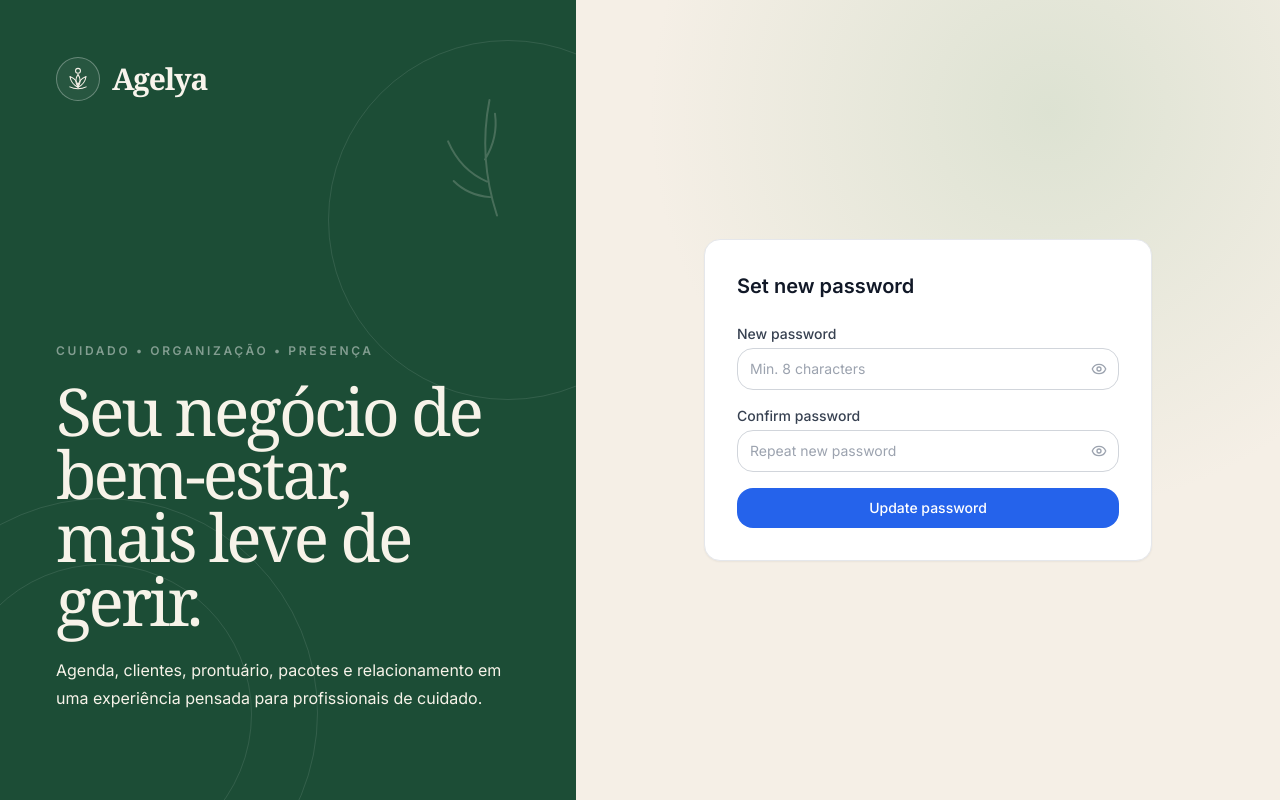
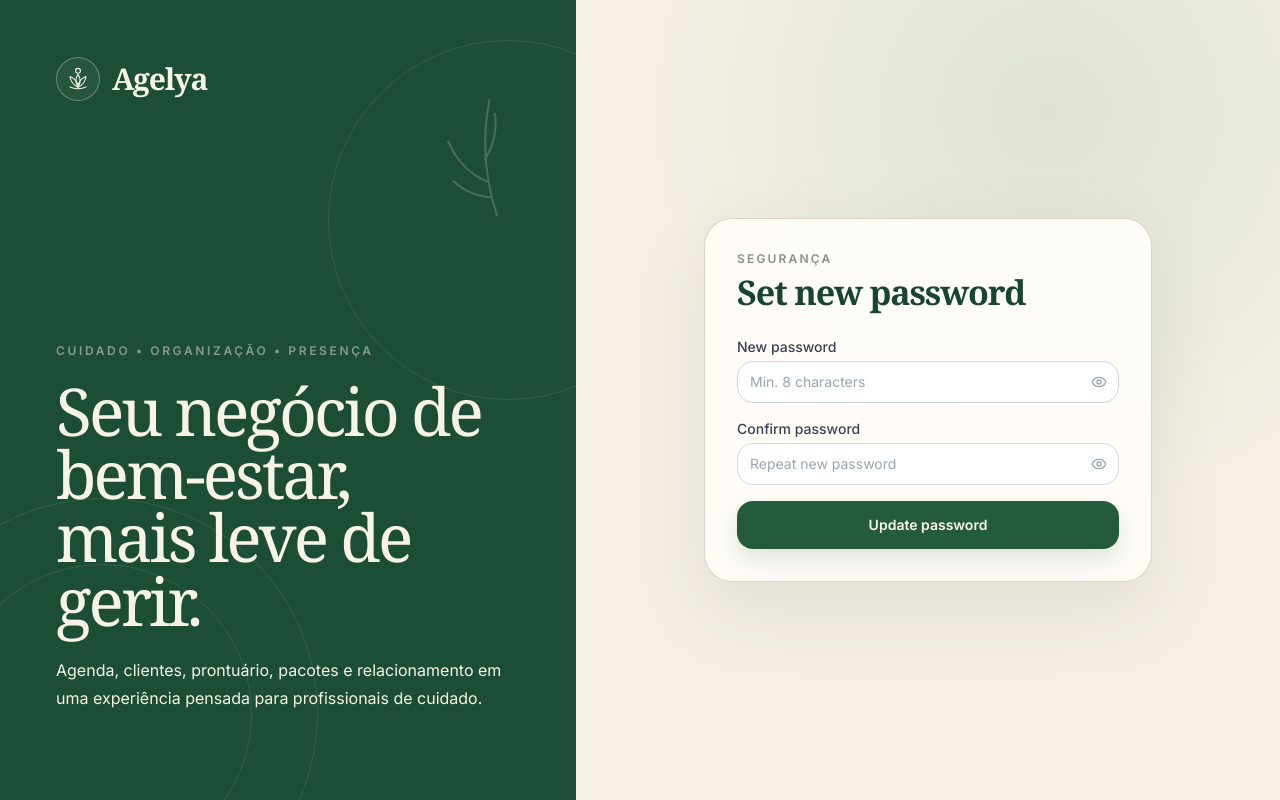
Before and after one commit to anthonytribeiro587/agelya, a Next.js app: page /reset-password in a window 1280 px wide. Built offline with nearby package versions, Linux system fonts and the light colour scheme; no server answers.

Commit message:
style: redesign password reset

```diff
--- a/app/(auth)/reset-password/page.tsx
+++ b/app/(auth)/reset-password/page.tsx
@@ -1,5 +1,6 @@
 import { updatePassword } from './actions'
 import { PasswordInput } from '@/components/ui/password-input'
+import { Button } from '@/components/ui/button'
 
 export default function ResetPasswordPage({
   searchParams,
@@ -7,11 +8,12 @@ export default function ResetPasswordPage({
   searchParams: { error?: string }
 }) {
   return (
-    <div className="bg-white rounded-2xl shadow-sm border border-gray-200 p-8">
-      <h1 className="text-xl font-semibold text-gray-900 mb-6">Set new password</h1>
+    <div className="agelya-auth-card rounded-[28px] p-6 sm:p-8">
+      <p className="text-xs font-semibold uppercase tracking-[.18em] text-[#879188]">Segurança</p>
+      <h1 className="agelya-serif mt-2 mb-7 text-[34px] leading-none font-semibold tracking-[-.035em] text-[#17452f]">Set new password</h1>
 
       {searchParams.error && (
-        <div className="bg-red-50 border border-red-200 text-red-700 text-sm rounded-lg px-4 py-3 mb-4">
+        <div className="bg-[#f8e8e5] border border-[#ebcbc7] text-[#8a4842] text-sm rounded-xl px-4 py-3 mb-4">
           {searchParams.error}
         </div>
       )}
@@ -33,12 +35,7 @@ export default function ResetPasswordPage({
           required
           autoComplete="new-password"
         />
-        <button
-          type="submit"
-          className="w-full bg-blue-600 text-white rounded-lg px-4 py-2.5 text-sm font-medium hover:bg-blue-700 transition-colors"
-        >
-          Update password
-        </button>
+        <Button size="lg" type="submit" className="w-full">Update password</Button>
       </form>
     </div>
   )
```
